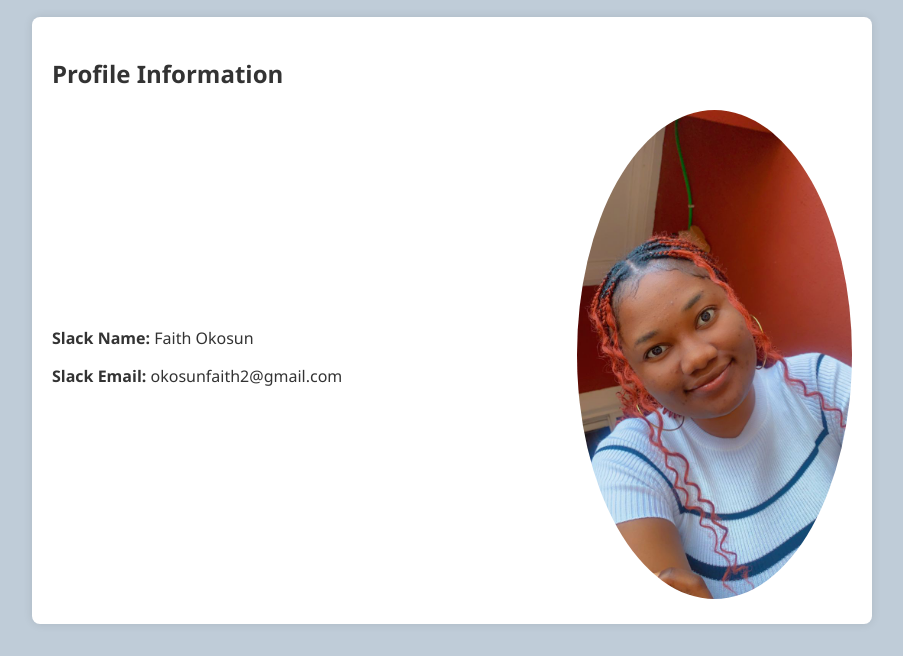
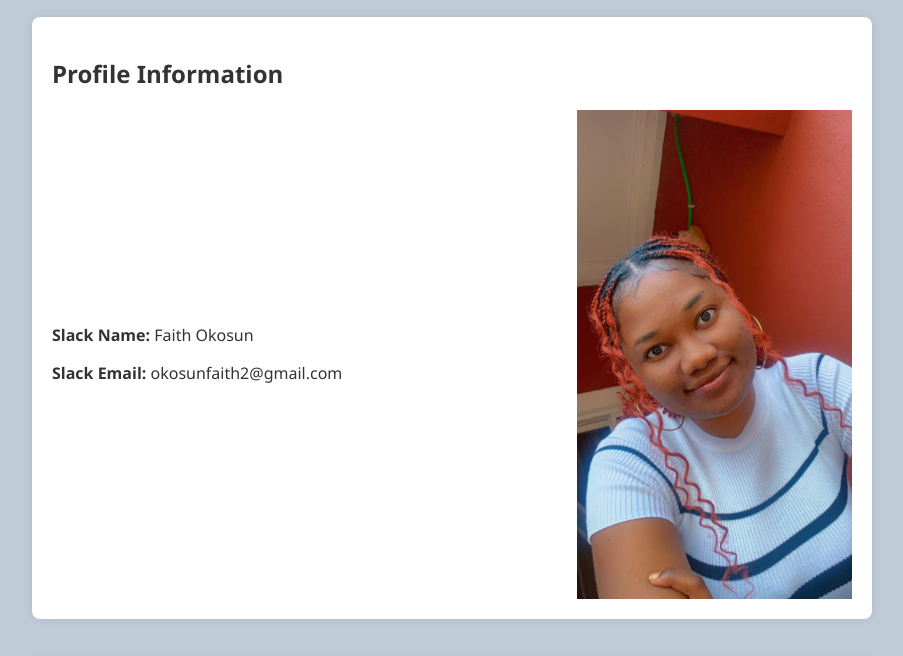
Before and after one commit to FAITHOKOSUN/personalwebsite, a plain HTML site: page index.html in a window 1280 px wide. Shown: the part 121-777 px from the top of the page, without its empty margins (188-1091 px from the left). Drawn offline with Linux system fonts and the light colour scheme.

Commit message:
tech goals

```diff
--- a/styles.css
+++ b/styles.css
@@ -28,7 +28,7 @@ section{
 {
     max-width:275px;
     height: auto;
-    border-radius: 50%;
+    display: flex;
 
 }
 img {
```
